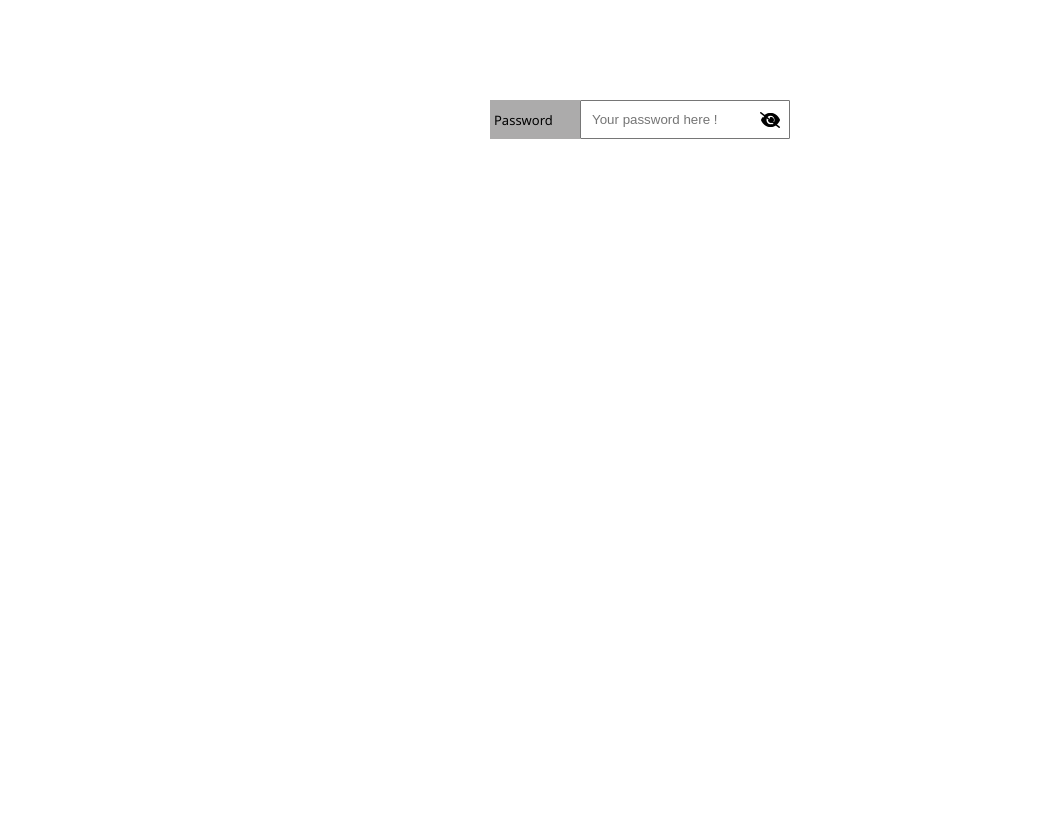
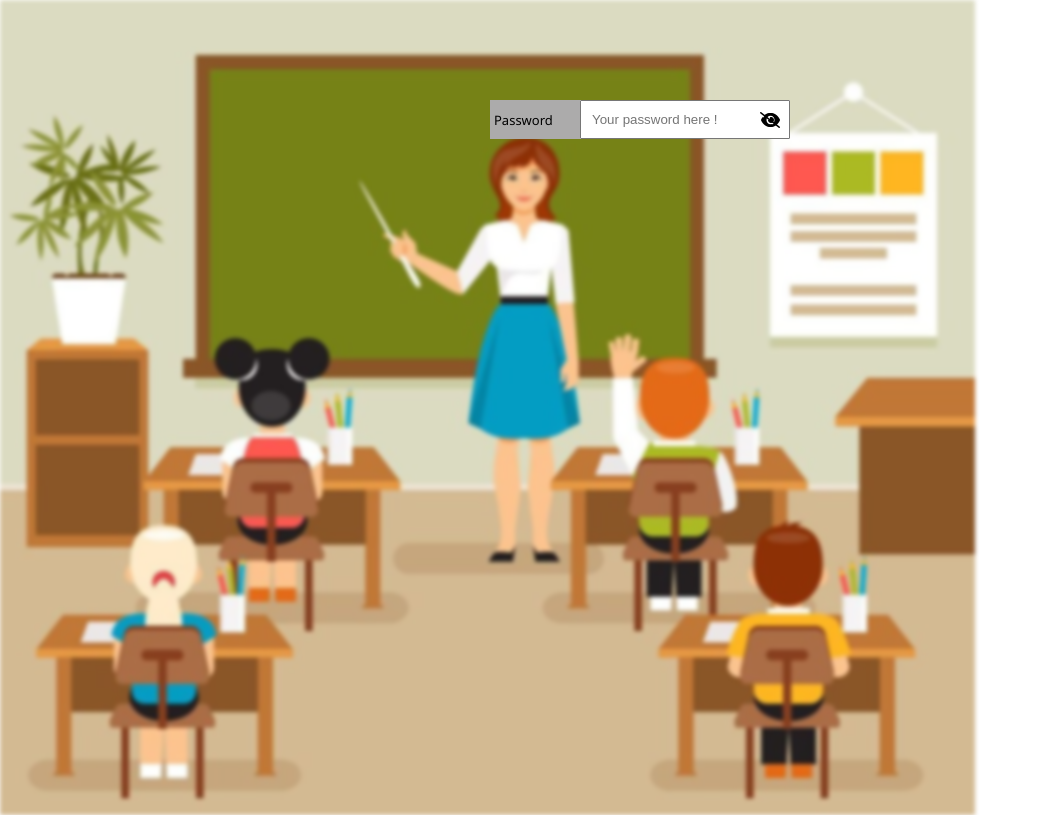
Before and after one commit to Abdine24/Form, a plain HTML site: page index.html in a window 1280 px wide. Shown: the whole page, without its empty margins (0-1041 px from the left). Drawn offline with Linux system fonts and the light colour scheme.

Commit message:
Ajout de nouvelles lignes

```diff
--- a/index.html
+++ b/index.html
@@ -8,6 +8,8 @@
     <link rel="stylesheet" href="https://cdnjs.cloudflare.com/ajax/libs/font-awesome/6.5.1/css/all.min.css" integrity="sha512-DTOQO9RWCH3ppGqcWaEA1BIZOC6xxalwEsw9c2QQeAIftl+Vegovlnee1c9QX4TctnWMn13TZye+giMm8e2LwA==" crossorigin="anonymous" referrerpolicy="no-referrer" />
 </head>
 <body>
+
+    <img src="/image.jpg" alt="background-image">
 
     <div class="box">
         <form action="index.php" method="get">
--- a/styles.css
+++ b/styles.css
@@ -6,6 +6,16 @@
 }
 body{
     font-family:'Segoe UI', 'Helvetica Neue', sans-serif;
+
+}
+
+img{
+    max-width: 100%;
+    height: auto;
+    background-size: no-repeat cover/center;
+    filter: blur(2px);
+    position: absolute;
+    top: 0px;
 }
 
 .box{
@@ -40,5 +50,5 @@ p{
 }
 
 p:hover{
-    scale: 1.1;
+    scale: 1.2;
 }
```
Also changed, not shown: image.jpg (added).
